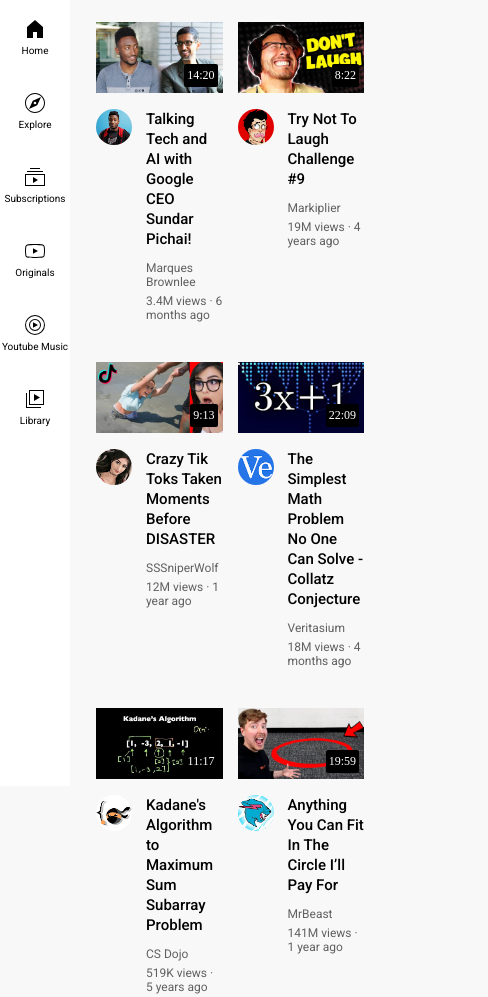
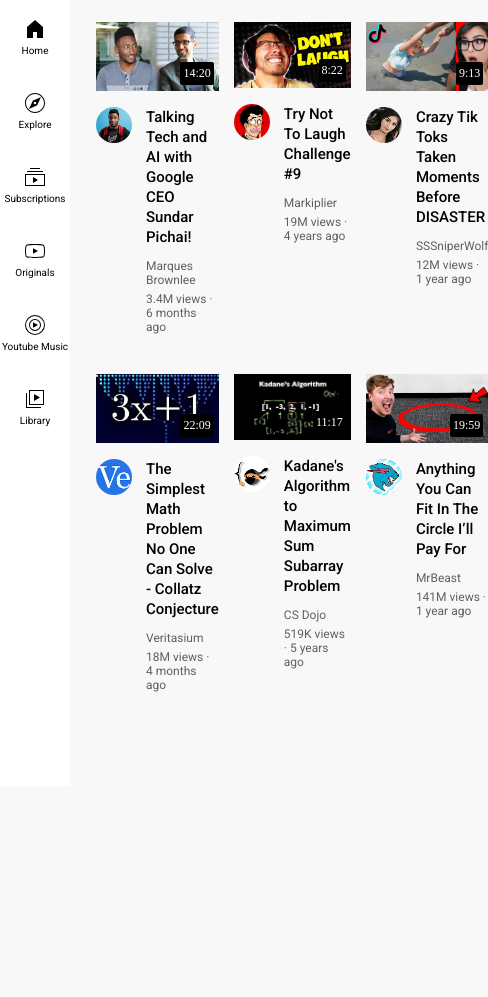
Before and after one commit to 9somnathbose/somnath-bose-youtube-clone, a plain HTML site: page youtubeclone.html in a window 390 px wide. Shown: the part 58-1055 px from the top of the page, 488 px wide, since content can reach past the window. Drawn offline with Linux system fonts and the light colour scheme.

Commit message:
Update youtubeclone.css

```diff
--- a/youtubeclone.css
+++ b/youtubeclone.css
@@ -65,13 +65,6 @@
   row-gap: 40px;
 }
 
-@media (max-width: 600px) {
-  .video-grid{
-    grid-template-columns: 1fr 1fr;
-  }
-
-
-}
 
 /* Add this to your youtubeclone.css file */
 .video-title a,
```
